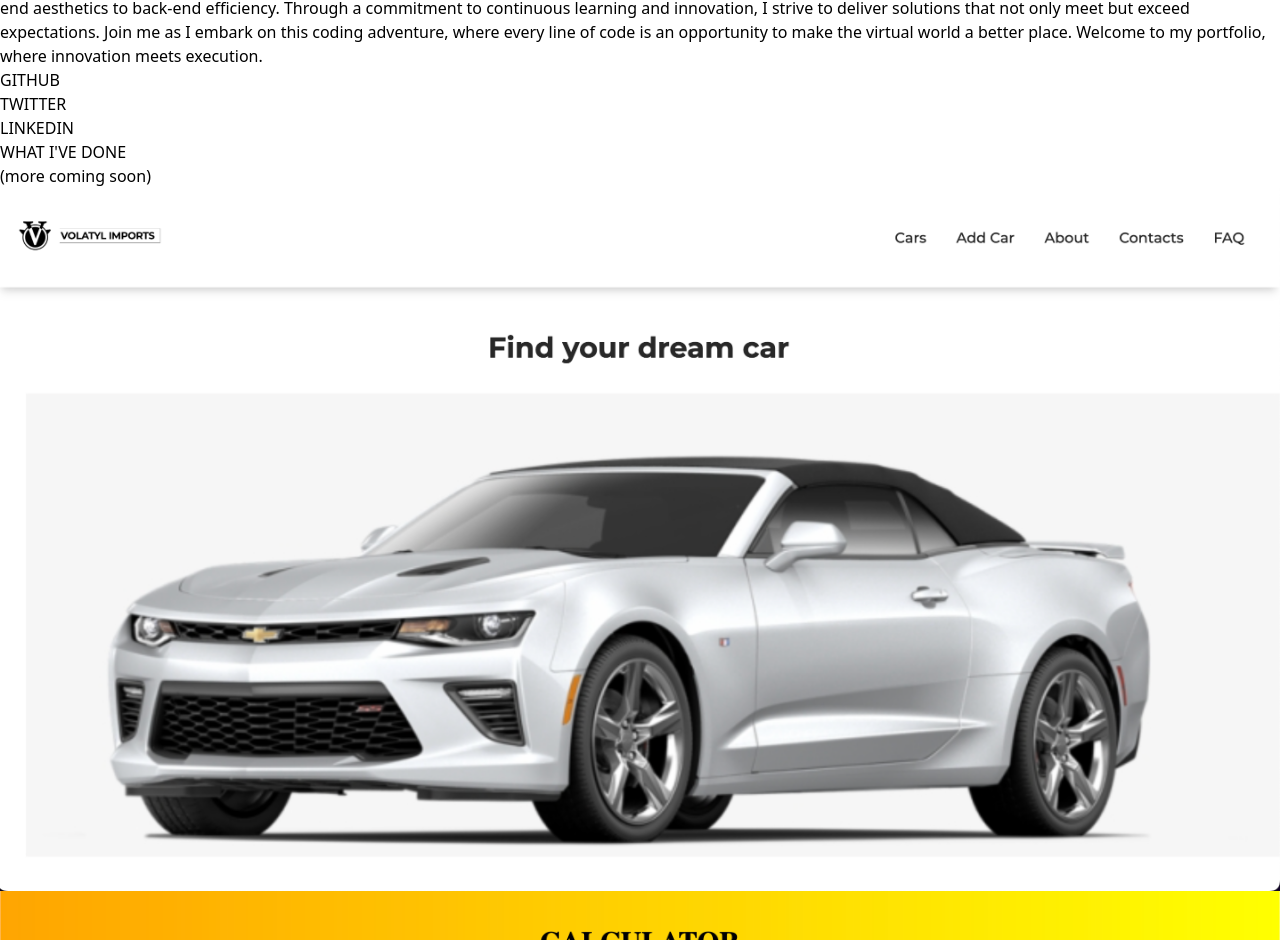
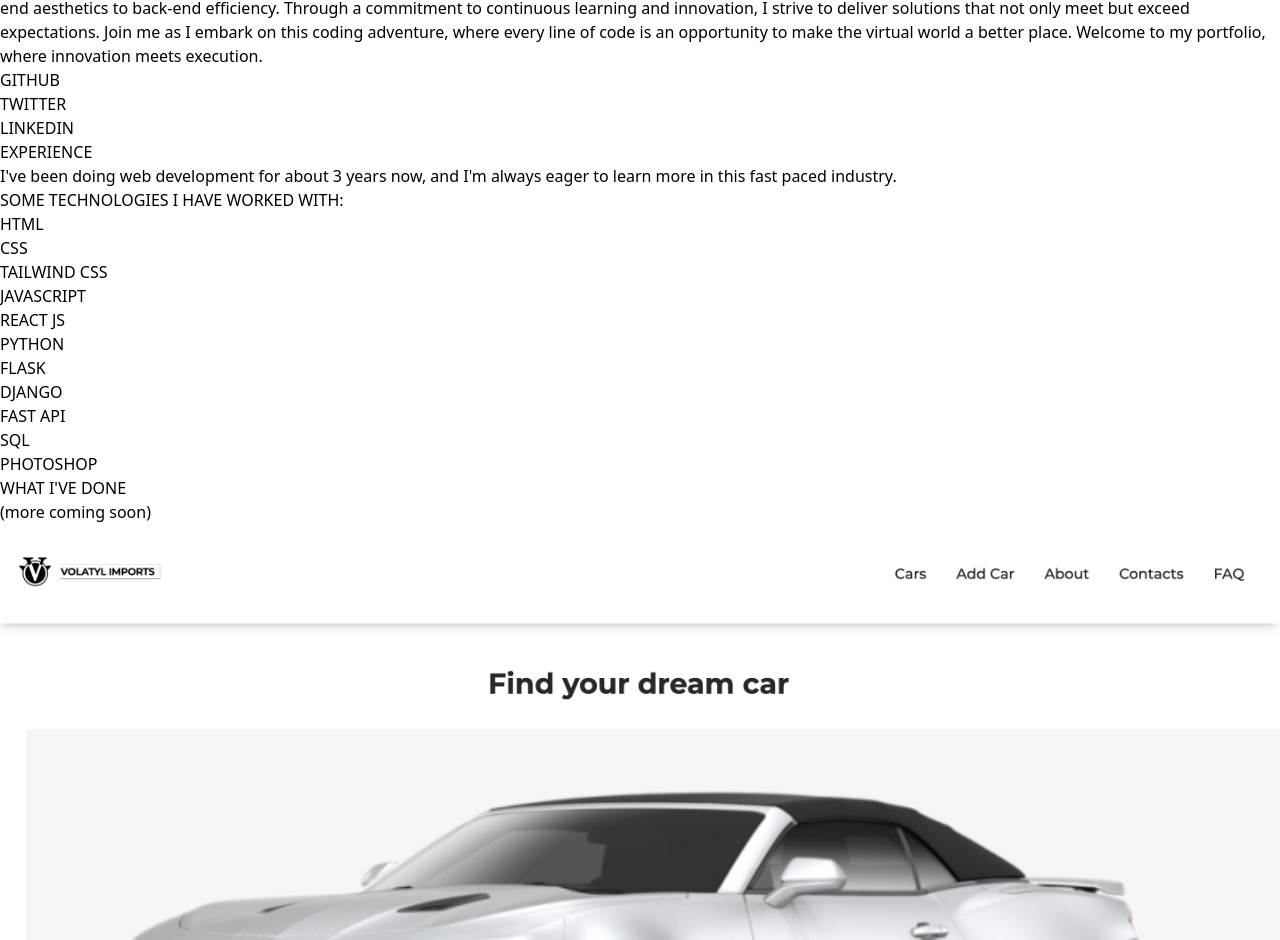
Before and after one commit to Volatyl/my-portfolio, a React (Vite) app: page / in a window 1280 px wide. Shown: the part 1837-2777 px from the top of the page. Built offline with nearby package versions, Linux system fonts and the light colour scheme; grey boxes are pictures that could not be loaded.

Commit message:
added experience

```diff
--- /dev/null
+++ b/src/components/experience.tsx
@@ -0,0 +1,43 @@
+function Experience() {
+  const techs = [
+    "HTML",
+    "CSS",
+    "TAILWIND CSS",
+    "JAVASCRIPT",
+    "REACT JS",
+    "PYTHON",
+    "FLASK",
+    "DJANGO",
+    "FAST API",
+    "SQL",
+    "PHOTOSHOP",
+  ];
+  return (
+    <div className="relative bg-zinc-100 p-10 md:p-20">
+      <div className="flex justify-center flex-col text-center">
+        <h1 className="text-4xl pb-5 p-5">EXPERIENCE</h1>
+        <p className="font-thin text-xl p-5">
+          I've been doing web development for about 3 years now, and I'm always
+          eager to learn more in this fast paced industry.
+        </p>
+        <h2 className="p-5 tracking-[0.2rem]">
+          SOME TECHNOLOGIES I HAVE WORKED WITH:
+        </h2>
+        <ul className="p-10 grid grid-cols-1 sm:grid-cols-2 md:grid-cols-3 lg:grid-cols-5 xl:grid-cols-6 gap-5">
+          {techs.map((tech, index) => {
+            return (
+              <li
+                key={index}
+                className="border-[1px] border-zinc-800 rounded-lg py-4 space-x-10 w-40 cursor-pointer hover:bg-orange-500 hover:text-white hover:border-white transition-all duration-300"
+              >
+                <h1>{tech}</h1>
+              </li>
+            );
+          })}
+        </ul>
+      </div>
+    </div>
+  );
+}
+
+export default Experience;
--- a/src/components/home.tsx
+++ b/src/components/home.tsx
@@ -6,6 +6,7 @@ import { faArrowDown } from "@fortawesome/free-solid-svg-icons";
 import Projects from "./projects";
 import Footer from "./footer";
 import Contacts from "./contacts";
+import Experience from "./experience";
 
 function Home() {
   return (
@@ -47,11 +48,14 @@ function Home() {
           </div>
         </div>
       </div>
+      <div>
+        <Experience />
+      </div>
       <div id="projects" className="">
         <Projects />
       </div>
       <div id="contacts">
-        <Contacts/>
+        <Contacts />
       </div>
       <div>
         <Footer />
--- a/src/components/projects.tsx
+++ b/src/components/projects.tsx
@@ -21,7 +21,7 @@ function Projects() {
           <h1 className="text-[5vw]">WHAT I'VE DONE</h1> <p className="text-[1rem] font-thin">(more coming soon)</p>
         </div>
       </div>
-      <section className="bg-white p-10 grid grid-cols-1 sm:grid-cols-1 md:grid-cols-2 lg:grid-cols-3 gap-5 pt-[6vh] relative">
+      <section className="bg-white p-20 grid grid-cols-1 sm:grid-cols-1 md:grid-cols-2 lg:grid-cols-3 gap-5 pt-[6vh] relative">
         {sites.map((site, index) => {
           return (
             <div key={index} className="shadow-md hover:opacity-60 transition-all duration-300">
```
